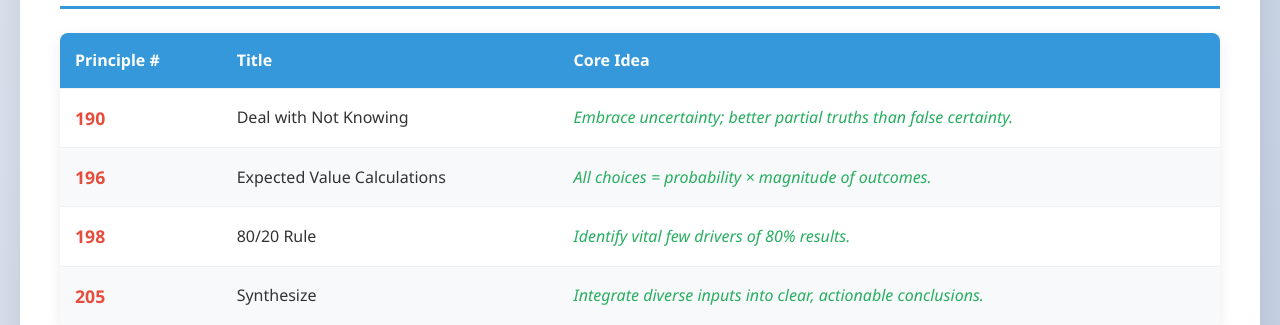
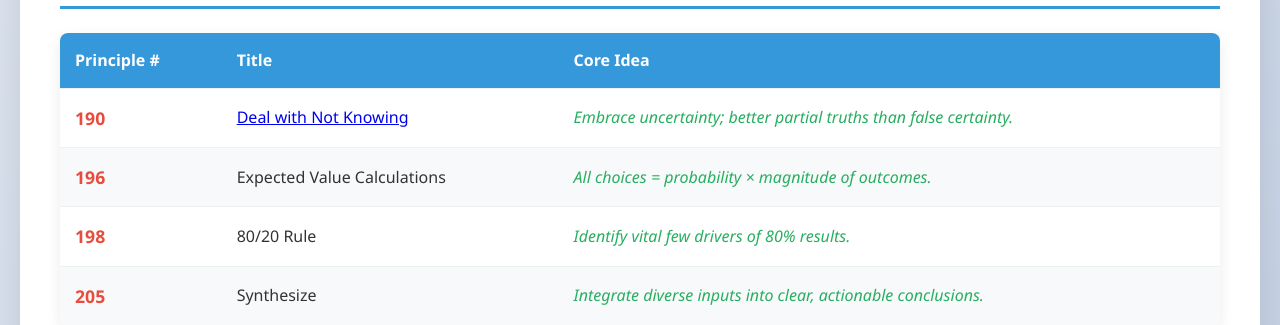
Before and after one commit to kbulbul026-coder/Centers, a Flask app: page /principles-system in a window 1280 px wide. Shown: the part 2141-2466 px from the top of the page. Run offline with Flask 3, Linux system fonts and the light colour scheme.

Commit message:
Update principles_system.html

```diff
--- a/templates/principles_system.html
+++ b/templates/principles_system.html
@@ -152,7 +152,24 @@ Diagnose Symptomatic Issues
                 <tr><th>Principle #</th><th>Title</th><th>Core Idea</th></tr>
             </thead>
             <tbody>
-                <tr><td class="principle-num">190</td><td>Deal with Not Knowing</td><td class="core-idea">Embrace uncertainty; better partial truths than false certainty.</td></tr>
+                <tr><td class="principle-num">190</td><td>
+
+
+
+<a href="/decision_making" class="text-blue-400 hover:underline">
+
+Deal with Not Knowing
+
+</a>
+
+
+
+
+
+</td>
+
+
+<td class="core-idea">Embrace uncertainty; better partial truths than false certainty.</td></tr>
                 <tr><td class="principle-num">196</td><td>Expected Value Calculations</td><td class="core-idea">All choices = probability × magnitude of outcomes.</td></tr>
                 <tr><td class="principle-num">198</td><td>80/20 Rule</td><td class="core-idea">Identify vital few drivers of 80% results.</td></tr>
                 <tr><td class="principle-num">205</td><td>Synthesize</td><td class="core-idea">Integrate diverse inputs into clear, actionable conclusions.</td></tr>
```
